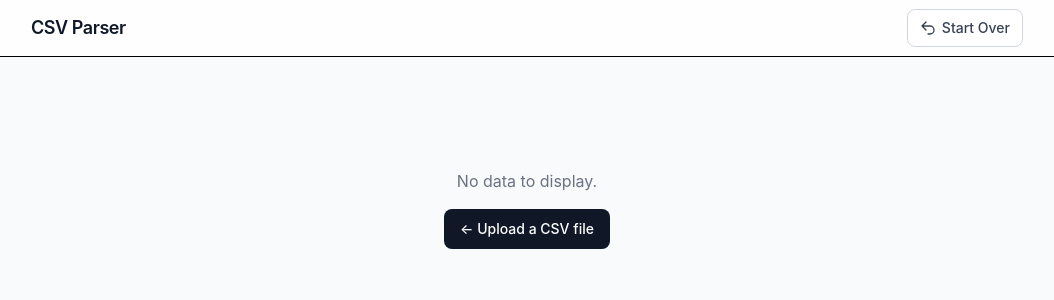
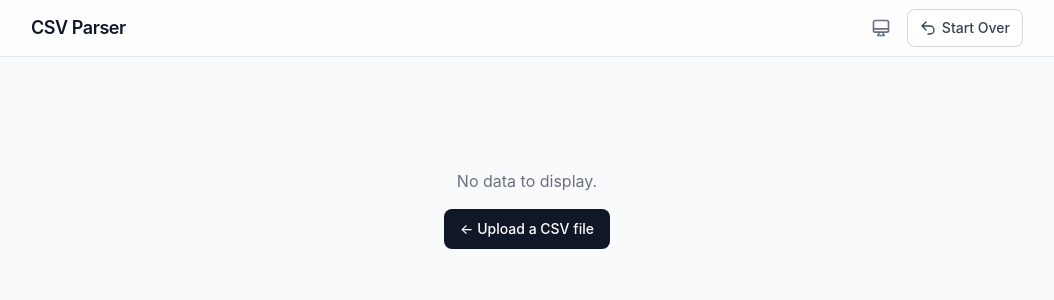
Before and after one commit to atlesque/csv-parser, a Nuxt app: page /results in a window 1280 px wide. Shown: the top 300 px of the page, without its empty margins (113-1167 px from the left). Built offline with nearby package versions, Linux system fonts and the light colour scheme.

Commit message:
feat: implement dark mode support and enhance UI for dark theme

```diff
--- a/app/assets/css/main.css
+++ b/app/assets/css/main.css
@@ -1 +1,3 @@
 @import "tailwindcss";
+
+@variant dark (&:where(.dark, .dark *));
--- a/app/components/ColumnSelector.vue
+++ b/app/components/ColumnSelector.vue
@@ -1,7 +1,7 @@
 <template>
   <div v-if="table" class="relative">
     <button
-      class="inline-flex items-center gap-1.5 rounded-lg border border-gray-300 px-3 py-2 text-sm text-gray-700 hover:bg-gray-50 transition-colors"
+      class="inline-flex items-center gap-1.5 rounded-lg border border-gray-300 dark:border-gray-600 px-3 py-2 text-sm text-gray-700 dark:text-gray-300 hover:bg-gray-50 dark:hover:bg-gray-800 transition-colors"
       @click="open = !open"
       @blur="onCloseDelay"
     >
@@ -11,17 +11,17 @@
 
     <div
       v-if="open"
-      class="absolute right-0 top-full z-50 mt-1 w-56 rounded-xl border border-gray-200 bg-white p-2 shadow-lg"
+      class="absolute right-0 top-full z-50 mt-1 w-56 rounded-xl border border-gray-200 dark:border-gray-700 bg-white dark:bg-gray-900 p-2 shadow-lg"
     >
       <label
         v-for="column in table.getAllLeafColumns()"
         :key="column.id"
-        class="flex cursor-pointer items-center gap-2 rounded-lg px-2 py-1.5 text-sm hover:bg-gray-50"
+        class="flex cursor-pointer items-center gap-2 rounded-lg px-2 py-1.5 text-sm text-gray-700 dark:text-gray-300 hover:bg-gray-50 dark:hover:bg-gray-800"
       >
         <input
           type="checkbox"
           :checked="column.getIsVisible()"
-          class="rounded border-gray-300 text-gray-900 focus:ring-gray-900"
+          class="rounded border-gray-300 dark:border-gray-600 bg-white dark:bg-gray-900 text-gray-900 dark:text-gray-100 focus:ring-gray-900 dark:focus:ring-gray-100"
           @change="column.toggleVisibility()"
         />
         {{ column.id }}
--- /dev/null
+++ b/app/components/DarkModeToggle.vue
@@ -0,0 +1,54 @@
+<template>
+  <button
+    type="button"
+    class="inline-flex items-center justify-center rounded-lg p-2 text-gray-500 hover:bg-gray-100 dark:text-gray-400 dark:hover:bg-gray-800 transition-colors"
+    :title="title"
+    @click="cycle"
+  >
+    <!-- Sun icon: currently light mode -->
+    <svg
+      v-if="mode === 'light'"
+      class="h-5 w-5"
+      fill="none"
+      viewBox="0 0 24 24"
+      stroke="currentColor"
+      stroke-width="2"
+    >
+      <path stroke-linecap="round" stroke-linejoin="round" d="M12 3v1m0 16v1m9-9h-1M4 12H3m15.364 6.364l-.707-.707M6.343 6.343l-.707-.707m12.728 0l-.707.707M6.343 17.657l-.707.707M16 12a4 4 0 11-8 0 4 4 0 018 0z" />
+    </svg>
+    <!-- Moon icon: currently dark mode -->
+    <svg
+      v-else-if="mode === 'dark'"
+      class="h-5 w-5"
+      fill="none"
+      viewBox="0 0 24 24"
+      stroke="currentColor"
+      stroke-width="2"
+    >
+      <path stroke-linecap="round" stroke-linejoin="round" d="M20.354 15.354A9 9 0 018.646 3.646 9.003 9.003 0 0012 21a9.003 9.003 0 008.354-5.646z" />
+    </svg>
+    <!-- Monitor icon: currently auto mode -->
+    <svg
+      v-else
+      class="h-5 w-5"
+      fill="none"
+      viewBox="0 0 24 24"
+      stroke="currentColor"
+      stroke-width="2"
+    >
+      <path stroke-linecap="round" stroke-linejoin="round" d="M9.75 17L9 20l-1 1h8l-1-1-.75-3M3 13h18M5 17h14a2 2 0 002-2V5a2 2 0 00-2-2H5a2 2 0 00-2 2v10a2 2 0 002 2z" />
+    </svg>
+  </button>
+</template>
+
+<script setup lang="ts">
+const { mode, cycle } = useDarkMode()
+
+const titles: Record<string, string> = {
+  light: 'Switch to dark mode',
+  dark: 'Switch to auto mode',
+  auto: 'Switch to light mode',
+}
+
+const title = computed(() => titles[mode.value] ?? 'Switch color mode')
+</script>
--- a/app/components/ExportButton.vue
+++ b/app/components/ExportButton.vue
@@ -1,6 +1,6 @@
 <template>
   <button
-    class="inline-flex items-center gap-1.5 rounded-lg bg-gray-900 px-3 py-2 text-sm font-medium text-white hover:bg-gray-800 disabled:opacity-40 disabled:cursor-not-allowed transition-colors"
+    class="inline-flex items-center gap-1.5 rounded-lg bg-gray-900 dark:bg-gray-100 dark:text-gray-900 px-3 py-2 text-sm font-medium text-white hover:bg-gray-800 dark:hover:bg-gray-200 disabled:opacity-40 disabled:cursor-not-allowed transition-colors"
     :disabled="!hasRows"
     @click="exportData"
   >
--- /dev/null
+++ b/app/composables/useDarkMode.ts
@@ -0,0 +1,58 @@
+type ColorMode = 'light' | 'dark' | 'auto'
+
+const STORAGE_KEY = 'csv-parser-color-mode'
+
+declare global {
+  interface Window {
+    __CSV_COLOR_MODE__?: ColorMode
+  }
+}
+
+// Read the initial mode set by the blocking head script (no flash).
+// Falls back to 'auto' on server or if the script didn't run.
+function getInitialMode(): ColorMode {
+  if (import.meta.server) return 'auto'
+  return window.__CSV_COLOR_MODE__ ?? 'auto'
+}
+
+const mode = ref<ColorMode>(getInitialMode())
+let initialized = false
+
+function applyMode(m: ColorMode) {
+  if (import.meta.server) return
+  const darkQuery = window.matchMedia('(prefers-color-scheme: dark)')
+  const isDark = m === 'dark' || (m === 'auto' && darkQuery.matches)
+  document.documentElement.classList.toggle('dark', isDark)
+}
+
+export function useDarkMode() {
+  if (import.meta.server) {
+    return { mode: ref<ColorMode>('auto'), cycle: () => {} }
+  }
+
+  if (!initialized) {
+    initialized = true
+
+    // Listen for system preference changes while in auto mode
+    const darkQuery = window.matchMedia('(prefers-color-scheme: dark)')
+    darkQuery.addEventListener('change', () => {
+      if (mode.value === 'auto') {
+        applyMode('auto')
+      }
+    })
+
+    // Persist changes
+    watch(mode, (newMode) => {
+      localStorage.setItem(STORAGE_KEY, newMode)
+      applyMode(newMode)
+    })
+  }
+
+  function cycle() {
+    const modes: ColorMode[] = ['light', 'dark', 'auto']
+    const idx = modes.indexOf(mode.value)
+    mode.value = modes[(idx + 1) % modes.length]
+  }
+
+  return { mode, cycle }
+}
--- a/app/layouts/default.vue
+++ b/app/layouts/default.vue
@@ -1,14 +1,18 @@
 <template>
-  <div class="min-h-screen bg-gray-50">
-    <header class="sticky top-0 z-50 border-b bg-white/80 backdrop-blur">
+  <div class="min-h-screen bg-gray-50 dark:bg-gray-950 transition-colors">
+    <header class="sticky top-0 z-50 border-b border-gray-200 dark:border-gray-800 bg-white/80 dark:bg-gray-900/80 backdrop-blur">
       <div class="mx-auto flex h-14 max-w-5xl items-center justify-between px-4">
-        <NuxtLink to="/" class="text-lg font-semibold tracking-tight text-gray-900">
+        <NuxtLink to="/" class="text-lg font-semibold tracking-tight text-gray-900 dark:text-gray-100">
           CSV Parser
         </NuxtLink>
-        <div v-if="isResultsPage" class="flex items-center gap-2">
+        <div class="flex items-center gap-2">
+          <ClientOnly>
+            <DarkModeToggle />
+          </ClientOnly>
           <button
+            v-if="isResultsPage"
             type="button"
-            class="inline-flex items-center gap-1.5 rounded-lg border border-gray-300 bg-white px-3 py-2 text-sm font-medium text-gray-700 hover:bg-gray-50 transition-colors"
+            class="inline-flex items-center gap-1.5 rounded-lg border border-gray-300 dark:border-gray-600 bg-white dark:bg-gray-800 px-3 py-2 text-sm font-medium text-gray-700 dark:text-gray-300 hover:bg-gray-50 dark:hover:bg-gray-700 transition-colors"
             @click="startOver"
           >
             <svg class="h-4 w-4" fill="none" viewBox="0 0 24 24" stroke="currentColor" stroke-width="2">
--- a/app/pages/index.vue
+++ b/app/pages/index.vue
@@ -1,7 +1,7 @@
 <template>
   <div class="flex flex-col items-center justify-center gap-6 py-12">
-    <h1 class="text-2xl font-bold text-gray-900">CSV Parser</h1>
-    <p class="text-gray-500">Upload a CSV file to view, sort, filter, and export your data.</p>
+    <h1 class="text-2xl font-bold text-gray-900 dark:text-gray-100">CSV Parser</h1>
+    <p class="text-gray-500 dark:text-gray-400">Upload a CSV file to view, sort, filter, and export your data.</p>
 
     <FileDropZone @parsed="onParsed" />
   </div>
--- a/app/pages/results.vue
+++ b/app/pages/results.vue
@@ -1,10 +1,10 @@
 <template>
   <div>
     <div v-if="!csvStore.hasData" class="flex flex-col items-center gap-4 py-20">
-      <p class="text-gray-500">No data to display.</p>
+      <p class="text-gray-500 dark:text-gray-400">No data to display.</p>
       <NuxtLink
         to="/"
-        class="inline-flex items-center gap-2 rounded-lg bg-gray-900 px-4 py-2.5 text-sm font-medium text-white hover:bg-gray-800 transition-colors"
+        class="inline-flex items-center gap-2 rounded-lg bg-gray-900 dark:bg-gray-100 dark:text-gray-900 px-4 py-2.5 text-sm font-medium text-white hover:bg-gray-800 dark:hover:bg-gray-200 transition-colors"
       >
         &larr; Upload a CSV file
       </NuxtLink>
@@ -12,7 +12,7 @@
 
     <div v-else class="space-y-4">
       <div class="flex flex-wrap items-center justify-between gap-3">
-        <p class="text-sm text-gray-500">
+        <p class="text-sm text-gray-500 dark:text-gray-400">
           {{ csvStore.rowCount.toLocaleString() }} rows &middot;
           {{ csvStore.columnCount }} columns
         </p>
--- a/nuxt.config.ts
+++ b/nuxt.config.ts
@@ -15,6 +15,12 @@ export default defineNuxtConfig({
     head: {
       link: [
         { rel: 'icon', type: 'image/svg+xml', href: '/favicon.svg' },
+      ],
+      script: [
+        {
+          innerHTML: `(function(){try{var m=localStorage.getItem('csv-parser-color-mode')||'auto';var d=m==='dark'||(m==='auto'&&window.matchMedia('(prefers-color-scheme:dark)').matches);if(d)document.documentElement.classList.add('dark');window.__CSV_COLOR_MODE__=m}catch(e){}})()`,
+          type: 'text/javascript',
+        },
       ],
     },
   },
```
Also changed, not shown: app/components/CsvTable.vue (+15 -15 lines), app/components/FileDropZone.vue (+13 -13 lines).
